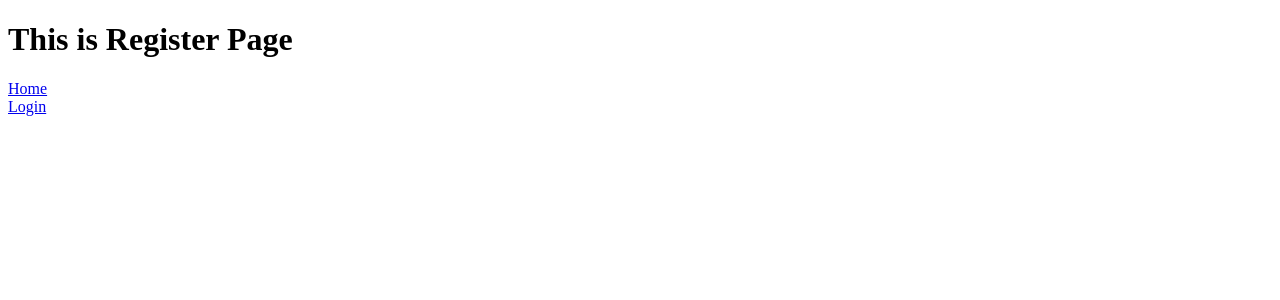
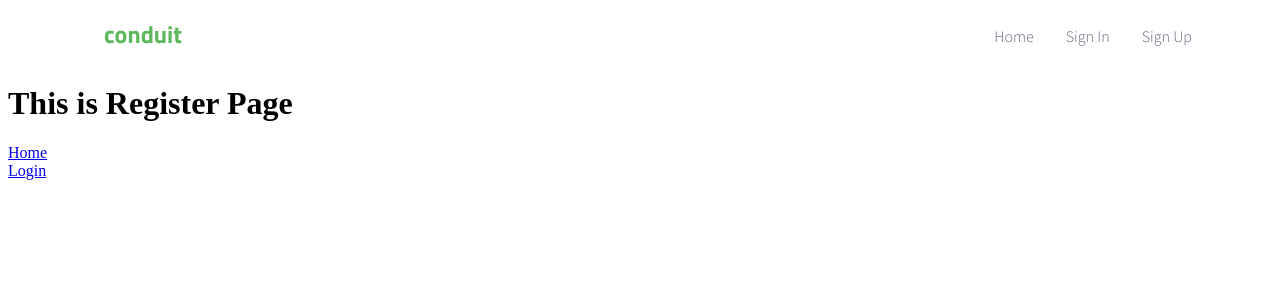
Before and after one commit to kirangautam45/Conduit-application, a React (Create React App) app: page /register in a window 1280 px wide. Shown: the top 300 px of the page. Built offline with nearby package versions, Linux system fonts and the light colour scheme.

Commit message:
HeadePill optimise

```diff
--- a/src/page/Home/component/Header.tsx
+++ b/src/page/Home/component/Header.tsx
@@ -2,13 +2,21 @@ import "./Header.css";
 import { HeaderPill } from "./HeaderPill";
 
 export const Header = () => {
+  const PillData = [
+    { text: "Home", link: "/" },
+    { text: "Sign In", link: "/login" },
+    { text: "Sign Up", link: "/register" },
+  ];
   return (
     <div className="wrapper">
       <div className="titleLeft">conduit</div>
       <div className="titleRight">
-        <HeaderPill text={"Home"} link={"/"} />
+        {PillData.map((data) => (
+          <HeaderPill text={data.text} link={data.link} />
+        ))}
+        {/* <HeaderPill text={"Home"} link={"/"} />
         <HeaderPill text={"Sign In"} link={"/login"} />
-        <HeaderPill text={"Sign Up"} link={"/register"} />
+        <HeaderPill text={"Sign Up"} link={"/register"} /> */}
       </div>
     </div>
   );
--- a/src/page/Register/Register.tsx
+++ b/src/page/Register/Register.tsx
@@ -1,9 +1,10 @@
 import { Link } from "react-router-dom";
-
+import Home from "../Home/Home";
 
 const Register = () => {
   return (
     <div>
+      <Home />
       <h1>This is Register Page</h1>
       <Link to={"/"}>Home </Link>
       <br />
```
